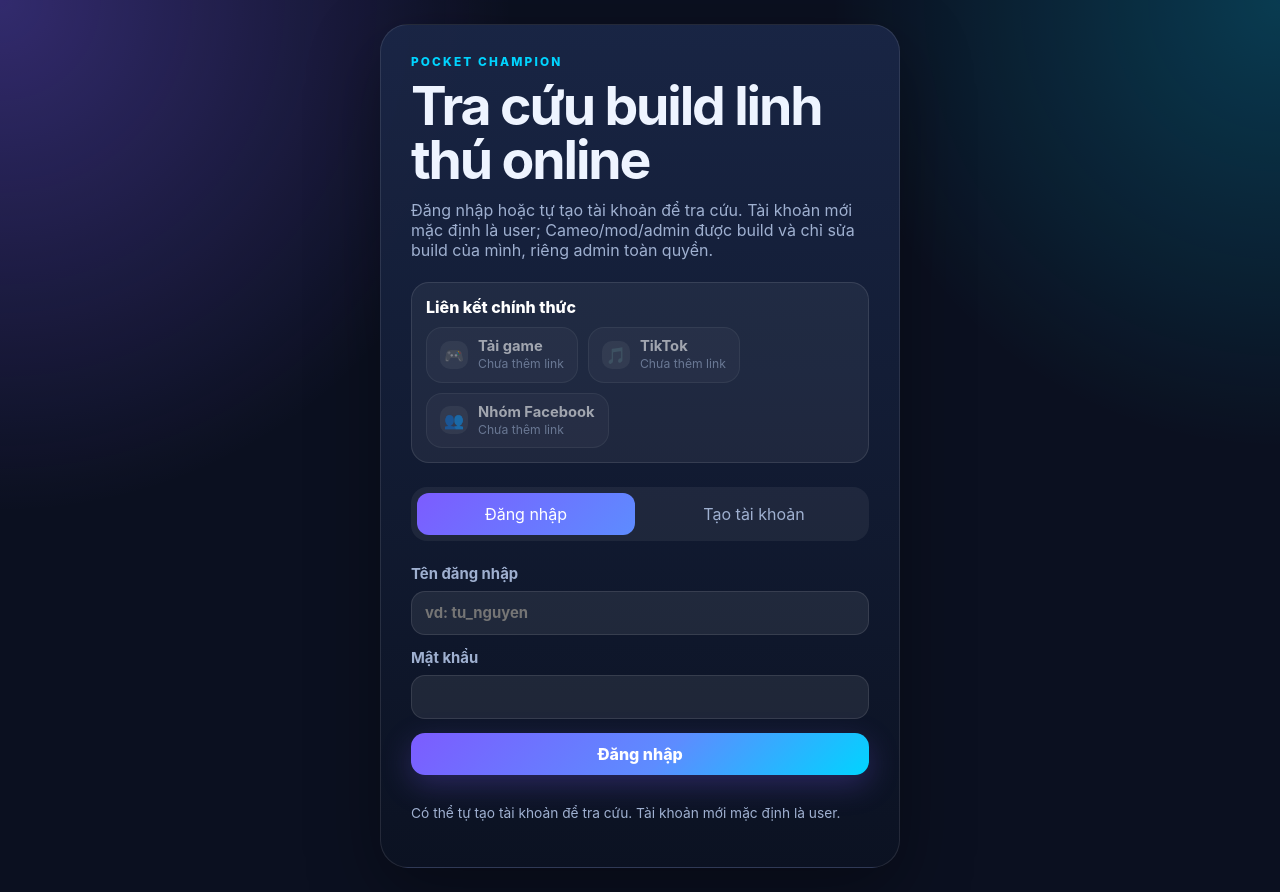
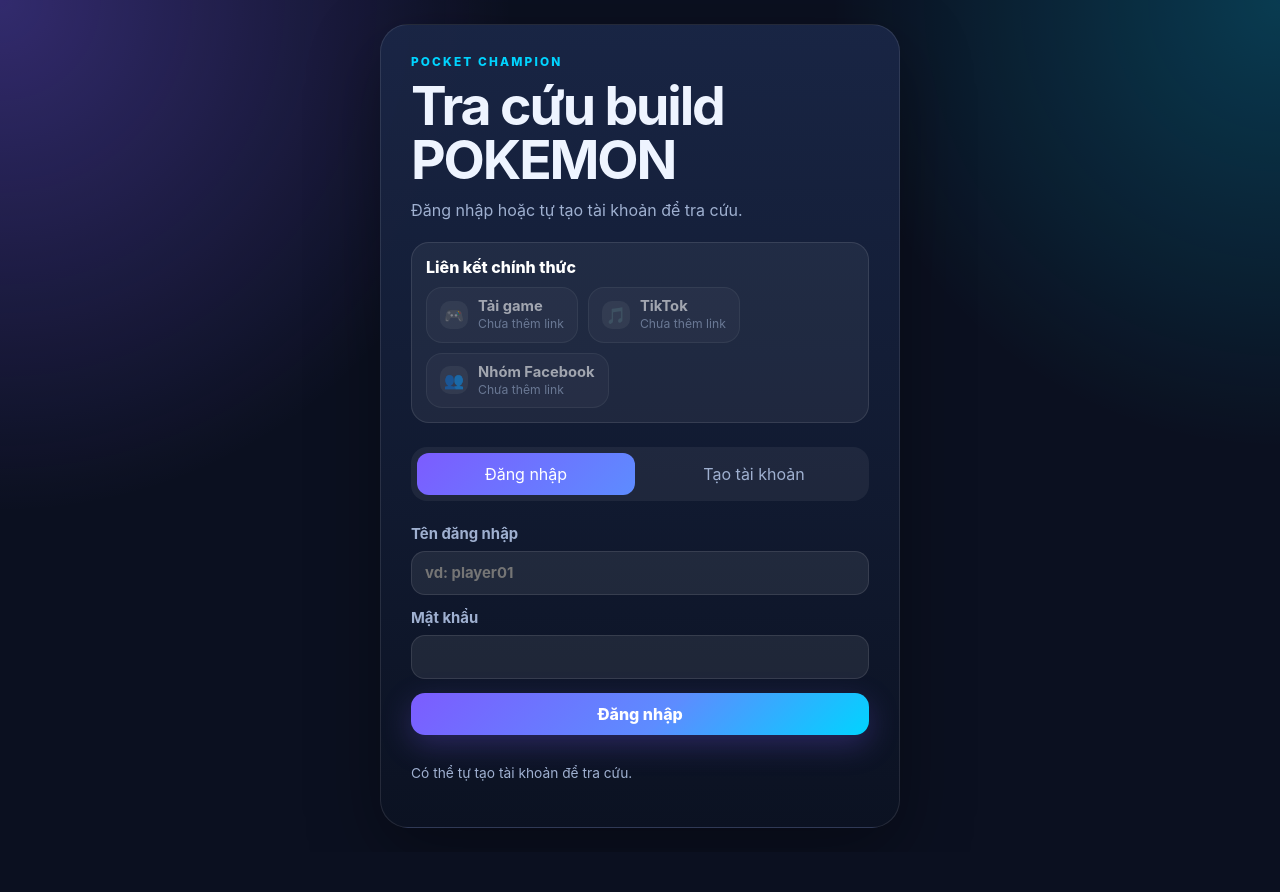
Before and after one commit to huyvu06-td/pocketchampion, a website: page public/index.html in a window 1280 px wide. After the commit the page ends 852 px from the top, so only its background shows below. Drawn offline with Linux system fonts and the light colour scheme; no server answers.

Commit message:
Update index.html

```diff
--- a/public/index.html
+++ b/public/index.html
@@ -3,7 +3,7 @@
 <head>
   <meta charset="UTF-8" />
   <meta name="viewport" content="width=device-width, initial-scale=1.0" />
-  <title>POCKET CHAMPION - Linh Thú Online</title>
+  <title>POCKET CHAMPION</title>
   <link rel="stylesheet" href="styles.css" />
 </head>
 <body>
@@ -12,8 +12,8 @@
   <section id="authScreen" class="auth-screen">
     <div class="auth-card">
       <p class="eyebrow">POCKET CHAMPION</p>
-      <h1>Tra cứu build linh thú online</h1>
-      <p class="subtitle">Đăng nhập hoặc tự tạo tài khoản để tra cứu. Tài khoản mới mặc định là user; Cameo/mod/admin được build và chỉ sửa build của mình, riêng admin toàn quyền.</p>
+      <h1>Tra cứu build POKEMON</h1>
+      <p class="subtitle">Đăng nhập hoặc tự tạo tài khoản để tra cứu.</p>
 
       <div class="official-links-block auth-links">
         <p class="official-links-title">Liên kết chính thức</p>
@@ -29,13 +29,13 @@
 
       <form id="loginForm" class="auth-form">
         <label>Tên đăng nhập
-          <input id="loginUsername" autocomplete="username" placeholder="vd: tu_nguyen" required />
+          <input id="loginUsername" autocomplete="username" placeholder="vd: player01" required />
         </label>
         <label>Mật khẩu
           <input id="loginPassword" type="password" autocomplete="current-password" minlength="6" maxlength="32" required />
         </label>
         <button class="primary full" type="submit">Đăng nhập</button>
-        <p class="tiny-note">Có thể tự tạo tài khoản để tra cứu. Tài khoản mới mặc định là user.</p>
+        <p class="tiny-note">Có thể tự tạo tài khoản để tra cứu.</p>
       </form>
 
       <form id="registerForm" class="auth-form hidden">
@@ -49,7 +49,7 @@
           <input id="registerPassword" type="password" autocomplete="new-password" minlength="6" maxlength="32" required />
         </label>
         <button class="primary full" type="submit">Tạo tài khoản</button>
-        <p class="tiny-note">Tài khoản mới mặc định chỉ có quyền tra cứu. Mật khẩu 6–32 ký tự. Admin có thể nâng thành Cameo/mod/admin.</p>
+        <p class="tiny-note">Tài khoản mới mặc định chỉ có quyền tra cứu.</p>
       </form>
     </div>
   </section>
@@ -58,8 +58,8 @@
     <header class="hero">
       <div>
         <p class="eyebrow">POCKET CHAMPION</p>
-        <h1>Tra cứu build linh thú</h1>
-        <p class="subtitle">Admin/mod có thể thêm tên linh thú. Cameo/mod/admin search tên rồi bấm Build để tạo cách build riêng; link linh thú có thể share trực tiếp.</p>
+        <h1>Tra cứu build Pokemon</h1>
+
         <div class="official-links hero-links" data-official-links></div>
       </div>
       <div class="hero-actions">
@@ -87,7 +87,7 @@
       <aside class="panel sidebar">
         <div class="search-box">
           <label for="searchInput">Tìm tên linh thú</label>
-          <input id="searchInput" type="search" placeholder="Ví dụ: Mega Necrozma..." autocomplete="off" list="creatureSuggestions" />
+          <input id="searchInput" type="search" placeholder="Ví dụ: Flutter Mane..." autocomplete="off" list="creatureSuggestions" />
           <datalist id="creatureSuggestions"></datalist>
         </div>
         <div class="filters">
@@ -107,7 +107,7 @@
         <section class="mod-board">
           <div class="section-title compact">
             <h3>Danh sách mod</h3>
-            <p>Ai build sẽ hiện tên người đó.</p>
+
           </div>
           <div id="modList" class="mod-list"></div>
         </section>
```
